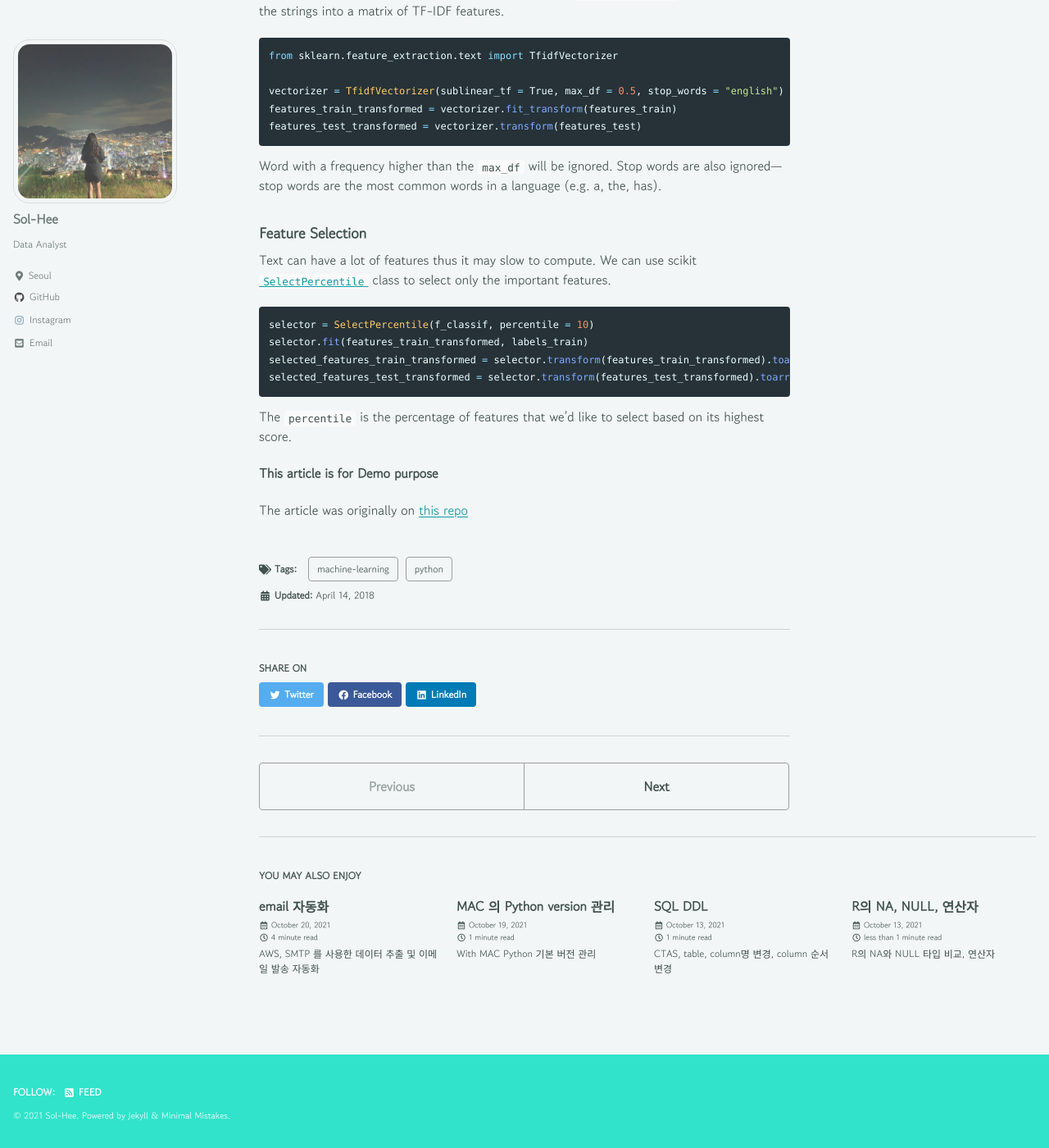
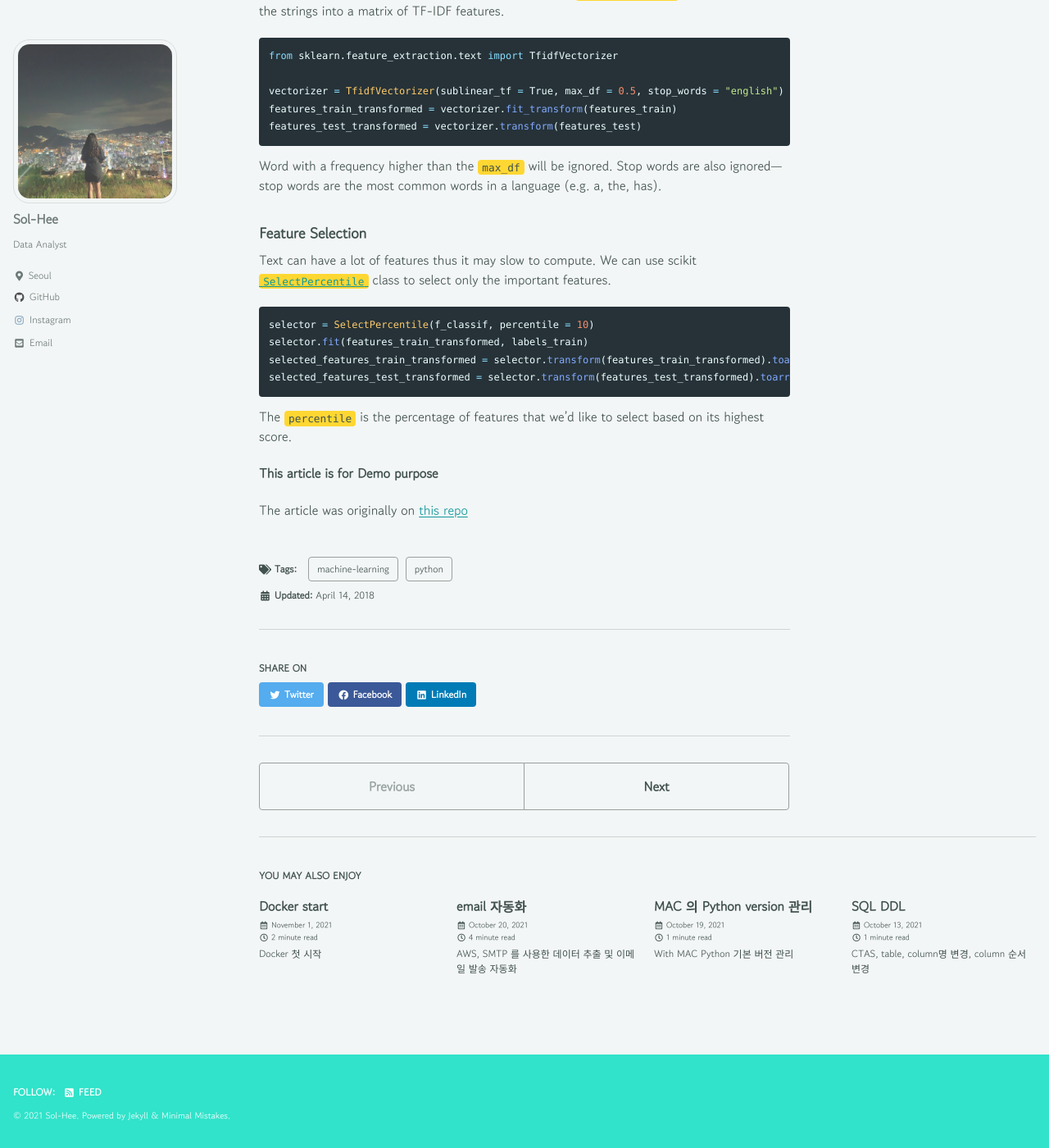
Before and after one commit to Sol-Hee/Sol-Hee.github.io, a Jekyll site: the page built from _posts/2018-04-14-python-notes-from-Intro-to-machine-learning.md, in a window 1280 px wide and 1400 px high, scrolled down 12402 px. Shown: the whole window at 82% size. Built offline with Jekyll 4.4.1, drawn with Linux system fonts in a browser that asks for light colours; cached includes are drawn as plain includes; part of the change alters nothing that is shown.

Commit message:
Add Docker Start

```diff
--- /dev/null
+++ b/_posts/Docker/2021-11-01-docker-start.md
@@ -0,0 +1,83 @@
+---
+title: Docker start
+excerpt: Docker 첫 시작
+
+categories:
+  - Docker
+
+tags:
+  - docker
+
+toc: true
+toc_sticky: true
+toc_label: Docker 🐳
+---
+
+❤️ 머신러닝 엔지니어 실무(인프런) 강의, Docker Document 를 참고해 작성하였습니다.
+{: .notice--danger}
+
+# Docker
+
+## What is Docker?
+애플리케이션을 개발, 제공, 실행하기 위한 개방형 플랫폼.
+Docker을 사용하면 애플리케이션을 인프라에서 분리할 수 있으므로 소프트웨어를 빠르게 제공할 수 있다.
+또한, 애플리케이션을 관리하는 것과 동일한 방식으로 인프라를 관리할 수 있다.
+코드를 신속하게 전달, 테스트 및 배포하기 위한 Docker의 방법론을 활용하면 코드 작성 프로덕션 실행 사이의 지연을 줄일 수 있다.
+{: .notice--info}
+
+- 서버 운영체제에 따라 설치가 안되는 라이브러리가 있을 수 있다. (로컬 -> 리눅스)
+- Docker은 컨테이너라고 하는 격리된 환경에서 애플리케이션을 패키징하고 실행할 수 있는 기능을 제공.
+- 격리 및 보안을 통해 주어진 호스트에서 여러 컨테이너를 동시에 실행할 수 있음.
+- 컨테이너는 가볍고 애플리케이션을 실행하는 데 모든 것이 포함되어 있으므로 현재 호스트에 설치된 항목에 의존할 필요가 없음
+- 작업하는 동안 컨테이너를 쉽게 공유할 수 있으며 공유하는 모든 사람이 동일한 방식으로 작동하는 동일한 컨테이너를 갖게 됨.
+
+## Docker Architecture
+- Docker은 클라이언트-서버 아키텍쳐를 사용.
+- 클라이언트는 Docker 컨테이너를 빌드, 실행 및 배포하는 Docker 데몬과 통신.
+- 클라이언트와 데몬은 동일한 시스템에서 실행되거나 Docker 클라이언트를 원격 Docker 데몬에 연결할 수 있다.
+- 클라이언트와 데몬은 UNIX 소켓 또는 네트워크 인터페이스를 통해 `REST API`를 사용하여 통신한다.
+- 또 다른 Docker 클라이언트는 Docker Compose로, 컨테이너 세트로 구성된 애플리케이션으로 작업할 수 있다.
+
+![Image]({{"/assets/images/docker_architecture.png"|relative_url}})
+- `이미지를 띄우면 컨테이너가 생성`
+- `리소스가 할당되는 것이 컨테이너, 서버 돌고 있다면 컨테이너이다.`
+
+
+# Daemon & Client & Registry
+
+## Docker Daemon
+
+**😈Daemon**
+사용자가 직접적으로 제어하지 않고, 백그라운드에서 돌면서 여러 작업을 하는 프로그램
+{: .notice--info}
+
+Docker 데몬(dockerd)은 Docker API 요청을 수신하고 이미지, 컨테이너, 네트워크 및 볼륨과 같은 Docker 객체를 관리.
+데몬은 다른 데몬과 통신하여 Docker 서비스를 관리할 수도 있다.
+
+## Docker Client
+Docker 클라이언트 (docker)은 Docker와 상호 작용하는 기본 방법.
+`docker run`와 같은 명령을 사용하면 클라이언트가 이 명령은 dockerd(도커 데몬)에 전송하여 실행한다.
+이 명령은 Docker API를 사용하며 클라이언트는 둘 이상의 데몬과 통신할 수 있다.
+
+## Docker Registry
+Docker 레지스트리는 이미지를 저장.
+Docker hub는 누구나 사용할 수 있는 공용 레지스트리이며 도커는 기본적으로 Docker hub에서 이미지를 찾도록 구성.
+물론 자신의 개인 레지스트리를 실행할 수도 있다.
+`docker pull` 또는 `docker run` 명령을 사용하면 구성된 레지스트리에서 필수 이미지를 가져온다.
+`docker push` 명령을 사용하면 이미지가 레지스트리로 푸시된다.
+
+# Object : Image & Container
+## Image
+컨테이너를 만들기위한 읽기 전용 템플릿.
+가끔, 이미지는 몇 가지 추가 사용자 정의와 함께 다른 이미지를 기반으로 한다.
+자신의 이미지를 만들거나 다른 사람이 만들어 레지스트리에 게시한 이미지만 사용할 수 있다.
+고유한 이미지를 빌드하려면 이미지를 만들고 실행하는 데 필요한 단계를 정의하는 간단한 구문으로 `Dockerfile` 을 만든다.
+`Dockerfile`의 각 명령어는 이미지에 레이어를 생성한다. `Dockerfile`을 변경하고 이미지를 다시 빌드하면 변경된 레이어만 다시 빌드 된다.
+
+## Container
+`컨테이너는 이미지의 실행 가능한 인스턴스`
+**Docker API** 또는 **CLI**를 사용하여 컨테이너를 생성, 시작, 중지, 이동 또는 삭제할 수 있다.
+컨테이너를 하나 이상의 네트워크에 연결하거나 스토리지를 연결하거나 현재 상태를 기반으로 새 이미지를 만들 수도 있다.
+기본적으로 컨테이너는 다른 컨테이너 및 호스트 시스템과 비교적 잘 격리되어 있다.
+컨테이너의 네트워크, 스토리지 또는 기타 기본 하위 시스템이 다른 컨테이너 또는 호스트 시스템에서 분리되는 방식을 제어할 수 있다.
+컨테이너는 이미지와 사용자가 생성하거나 시작할 때 제공하는 구성 옵션에 의해 정의된다. 컨테이너가 제거되면 영구 저장소에 저장되지 않은 상태 변경 사항이 사라진다.
--- a/_sass/minimal-mistakes/_base.scss
+++ b/_sass/minimal-mistakes/_base.scss
@@ -168,7 +168,7 @@ td > code {
   padding-top: 0.1rem;
   padding-bottom: 0.1rem;
   font-size: 0.8em;
-  background: $code-background-color;
+  background: #FFD732; /* default(Sol customizing) : $code-background-color;*/
   border-radius: $border-radius;
 
   &:before,
```
Also changed, not shown: assets/images/docker_architecture.png (added).
